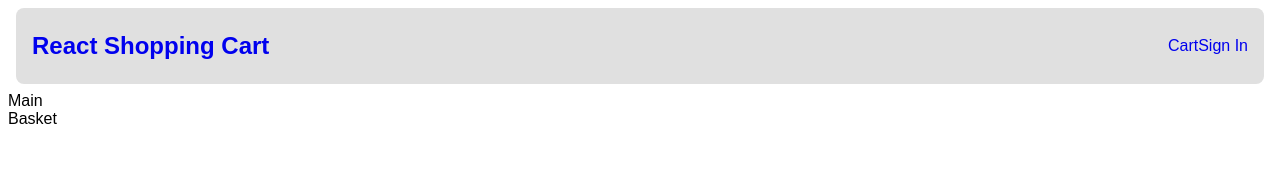
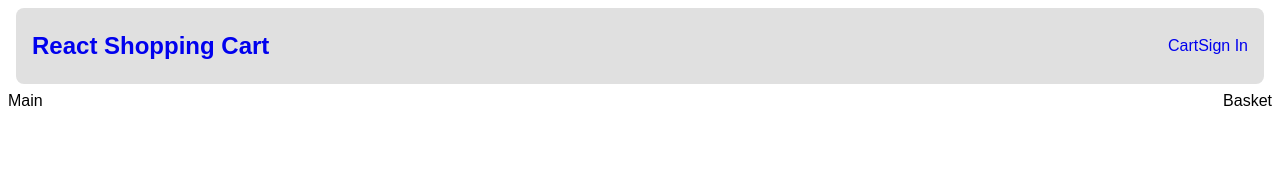
Before and after one commit to theS3Interdev/shopping-cart, a React (Vite) app: page / in a window 1280 px wide. Shown: the top 182 px of the page. Built offline with nearby package versions, Linux system fonts and the light colour scheme.

Commit message:
feat: create main component

```diff
--- a/src/App.tsx
+++ b/src/App.tsx
@@ -1,3 +1,5 @@
+//import Data from './data';
+
 import Header from './components/header';
 import Main from './components/main';
 import Basket from './components/basket';
@@ -6,7 +8,7 @@ function App() {
 	return (
 		<div>
 			<Header />
-			<div>
+			<div className="row">
 				<Main />
 				<Basket />
 			</div>
```
